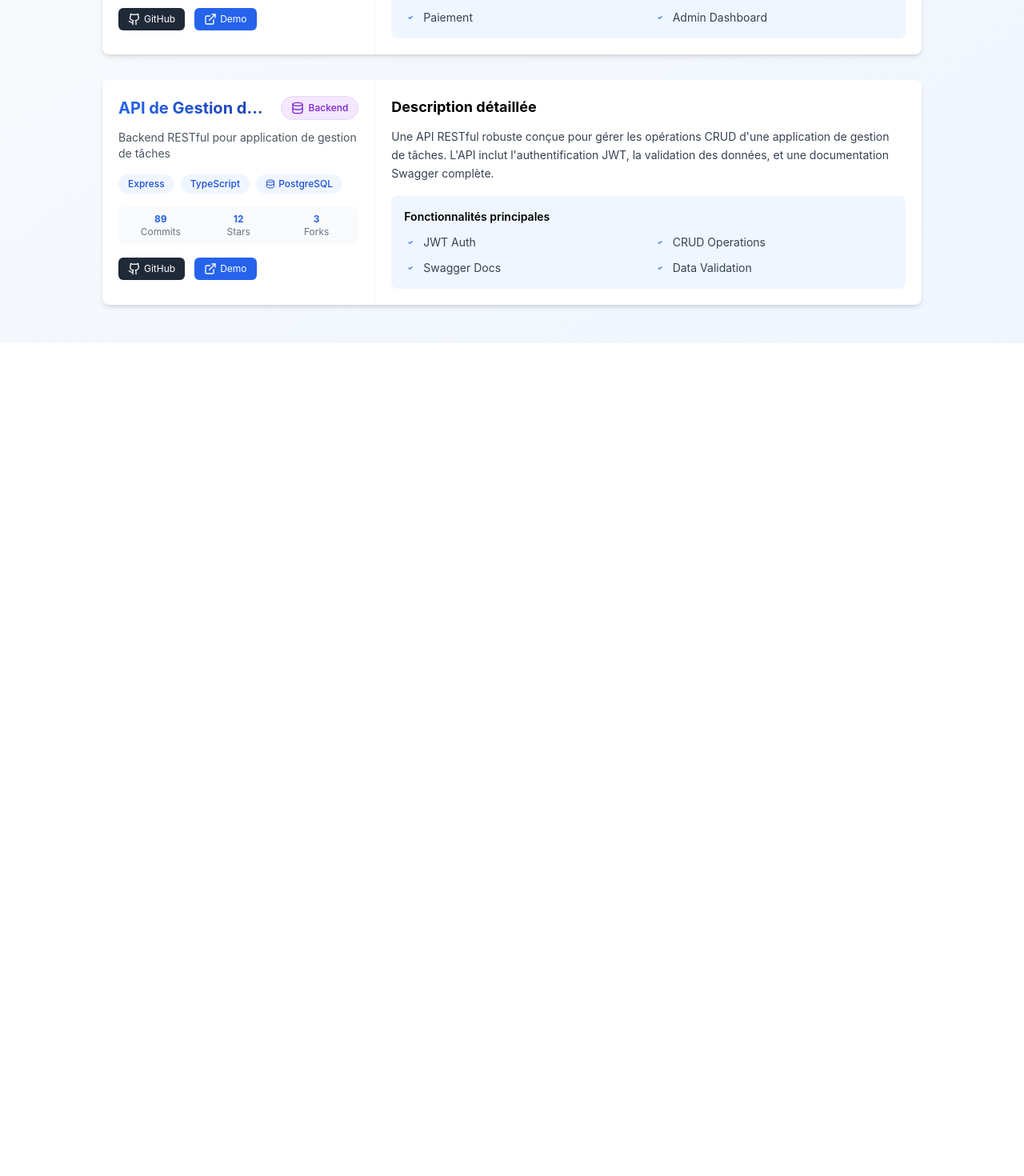
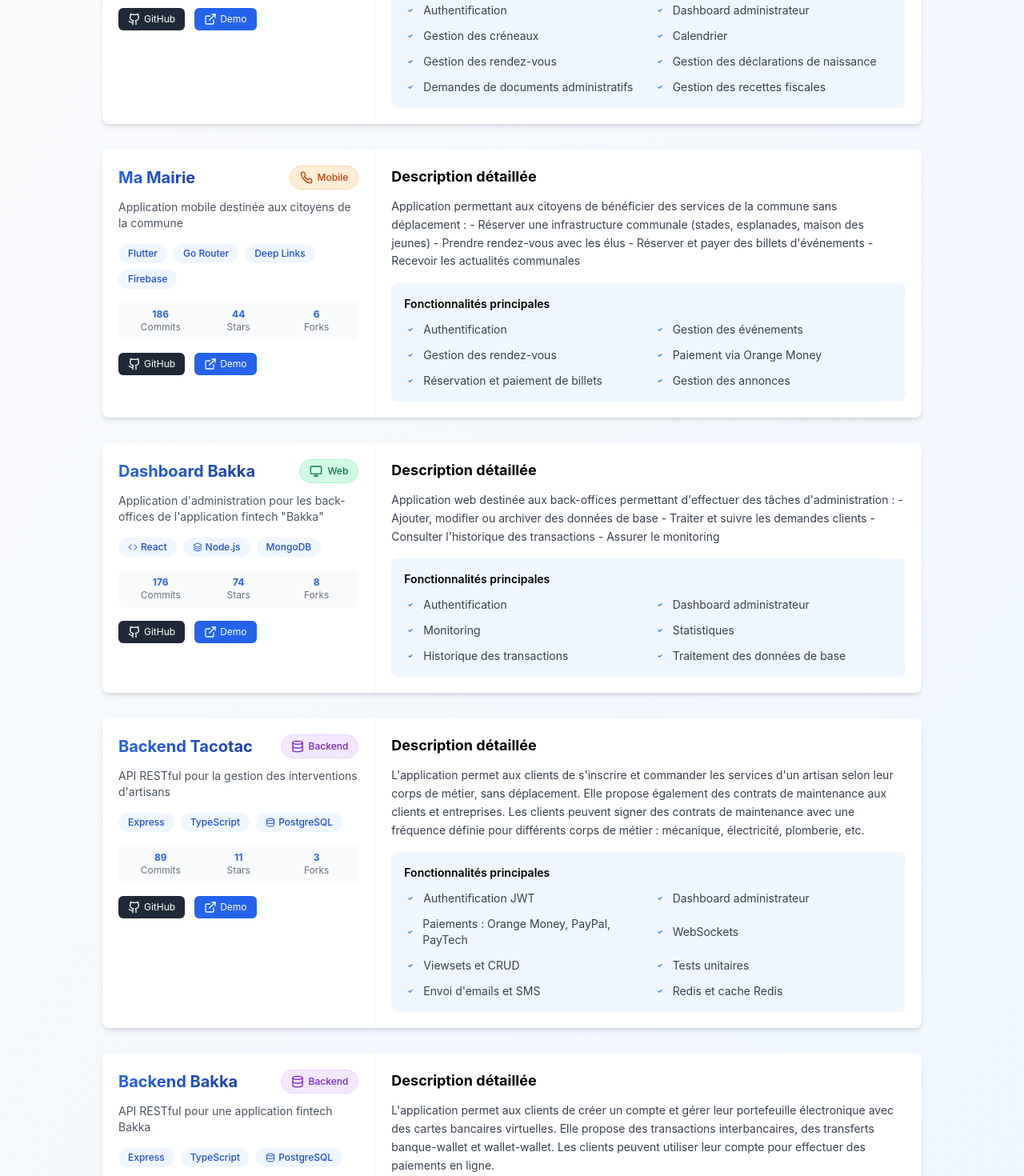
Before and after one commit to Niangniang/Niangniang.github.io, a React (Create React App) app: page / in a window 1280 px wide. Shown: the part 800-2270 px from the top of the page at 80% size. Before the commit the page ends 1229 px from the top, so only its background shows below. Built offline with nearby package versions, Linux system fonts and the light colour scheme.

Commit message:
update from src

```diff
--- a/src/components/Projets.js
+++ b/src/components/Projets.js
@@ -40,40 +40,140 @@ function Projets() {
 
   const projets = [
     {
-      titre: "Application E-commerce",
+      titre: "Dashboard Ma Mairie",
       type: "web",
-      description: "Plateforme de vente en ligne avec panier et paiement",
+      description:
+        "Application d'administration pour les back-offices de l'application \"Ma Mairie\"",
       detailDescription:
-        "Une application e-commerce complète permettant aux utilisateurs de parcourir des produits, gérer leur panier et effectuer des paiements sécurisés. Le projet met l'accent sur une expérience utilisateur fluide et une interface responsive.",
-      technologies: ["React", "Node.js", "MongoDB"],
-      lienGithub: "https://github.com/votre-username/projet-ecommerce",
-      lienDemo: "https://demo-ecommerce.com",
+        "Application web destinée aux back-offices permettant d'effectuer des tâches d'administration, de traitement et de suivi des demandes des citoyens de la commune :\n" +
+        "- Ajouter, modifier ou archiver des données de base\n" +
+        "- Traiter et suivre les demandes des citoyens\n" +
+        "- Gérer les rendez-vous des citoyens avec les élus\n" +
+        "- etc.",
+      technologies: ["React", "Django", "PostgreSQL"],
+      lienGithub: "https://github.com/Niangniang/Front_web_app_maire",
+      lienDemo: "#",
       stats: {
-        commits: 156,
-        stars: 24,
+        commits: 106,
+        stars: 21,
         forks: 8,
       },
-      features: ["Authentification", "Panier", "Paiement", "Admin Dashboard"],
+      features: [
+        "Authentification",
+        "Dashboard administrateur",
+        "Gestion des créneaux",
+        "Calendrier",
+        "Gestion des rendez-vous",
+        "Gestion des déclarations de naissance",
+        "Demandes de documents administratifs",
+        "Gestion des recettes fiscales",
+      ],
     },
     {
-      titre: "API de Gestion de Tâches",
+      titre: "Ma Mairie",
+      type: "mobile",
+      description: "Application mobile destinée aux citoyens de la commune",
+      detailDescription:
+        "Application permettant aux citoyens de bénéficier des services de la commune sans déplacement :\n" +
+        "- Réserver une infrastructure communale (stades, esplanades, maison des jeunes)\n" +
+        "- Prendre rendez-vous avec les élus\n" +
+        "- Réserver et payer des billets d'événements\n" +
+        "- Recevoir les actualités communales",
+      technologies: ["Flutter", "Go Router", "Deep Links", "Firebase"],
+      lienGithub: "https://github.com/Niangniang/mobile_pad_pa",
+      lienDemo: "#",
+      stats: {
+        commits: 186,
+        stars: 44,
+        forks: 6,
+      },
+      features: [
+        "Authentification",
+        "Gestion des événements",
+        "Gestion des rendez-vous",
+        "Paiement via Orange Money",
+        "Réservation et paiement de billets",
+        "Gestion des annonces",
+      ],
+    },
+    {
+      titre: "Dashboard Bakka",
+      type: "web",
+      description:
+        "Application d'administration pour les back-offices de l'application fintech \"Bakka\"",
+      detailDescription:
+        "Application web destinée aux back-offices permettant d'effectuer des tâches d'administration :\n" +
+        "- Ajouter, modifier ou archiver des données de base\n" +
+        "- Traiter et suivre les demandes clients\n" +
+        "- Consulter l'historique des transactions\n" +
+        "- Assurer le monitoring",
+      technologies: ["React", "Node.js", "MongoDB"],
+      lienGithub: "https://github.com/Niangniang/Front_web_app_maire",
+      lienDemo: "#",
+      stats: {
+        commits: 176,
+        stars: 74,
+        forks: 8,
+      },
+      features: [
+        "Authentification",
+        "Dashboard administrateur",
+        "Monitoring",
+        "Statistiques",
+        "Historique des transactions",
+        "Traitement des données de base",
+      ],
+    },
+    {
+      titre: "Backend Tacotac",
       type: "backend",
-      description: "Backend RESTful pour application de gestion de tâches",
+      description: "API RESTful pour la gestion des interventions d'artisans",
       detailDescription:
-        "Une API RESTful robuste conçue pour gérer les opérations CRUD d'une application de gestion de tâches. L'API inclut l'authentification JWT, la validation des données, et une documentation Swagger complète.",
+        "L'application permet aux clients de s'inscrire et commander les services d'un artisan selon leur corps de métier, sans déplacement.\n" +
+        "Elle propose également des contrats de maintenance aux clients et entreprises.\n" +
+        "Les clients peuvent signer des contrats de maintenance avec une fréquence définie pour différents corps de métier : mécanique, électricité, plomberie, etc.",
       technologies: ["Express", "TypeScript", "PostgreSQL"],
-      lienGithub: "https://github.com/votre-username/api-gestion-taches",
-      lienDemo: "https://api-tasks-demo.com",
+      lienGithub: "#",
+      lienDemo: "#",
       stats: {
         commits: 89,
-        stars: 12,
+        stars: 11,
         forks: 3,
       },
       features: [
-        "JWT Auth",
-        "CRUD Operations",
-        "Swagger Docs",
-        "Data Validation",
+        "Authentification JWT",
+        "Dashboard administrateur",
+        "Paiements : Orange Money, PayPal, PayTech",
+        "WebSockets",
+        "Viewsets et CRUD",
+        "Tests unitaires",
+        "Envoi d'emails et SMS",
+        "Redis et cache Redis",
+      ],
+    },
+    {
+      titre: "Backend Bakka",
+      type: "backend",
+      description: "API RESTful pour une application fintech Bakka",
+      detailDescription:
+        "L'application permet aux clients de créer un compte et gérer leur portefeuille électronique avec des cartes bancaires virtuelles.\n" +
+        "Elle propose des transactions interbancaires, des transferts banque-wallet et wallet-wallet.\n" +
+        "Les clients peuvent utiliser leur compte pour effectuer des paiements en ligne.",
+      technologies: ["Express", "TypeScript", "PostgreSQL"],
+      lienGithub: "https://github.com/Niangniang/Backend_bakka",
+      lienDemo: "#",
+      stats: {
+        commits: 99,
+        stars: 12,
+        forks: 4,
+      },
+      features: [
+        "Authentification JWT",
+        "Architecture microservices",
+        "Services de paiement",
+        "Opérations CRUD",
+        "Tests unitaires",
+        "Transactions interbancaires",
       ],
     },
   ];
```
